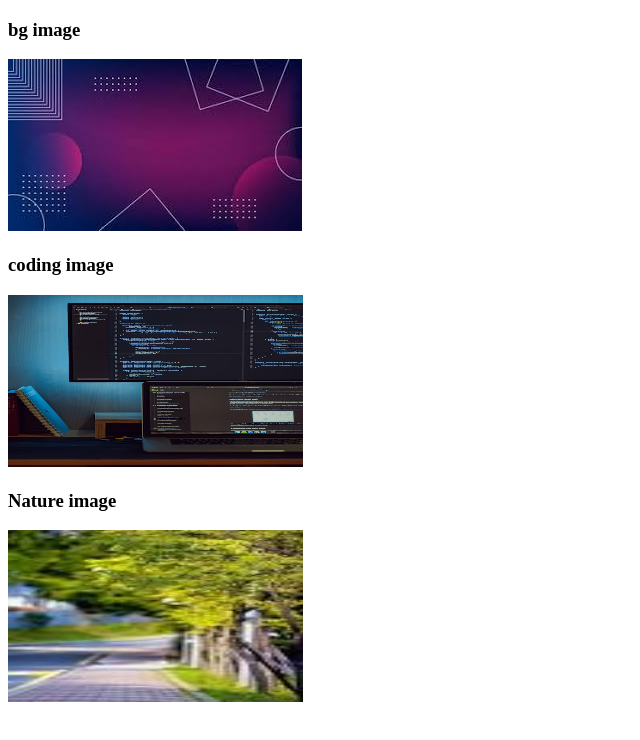
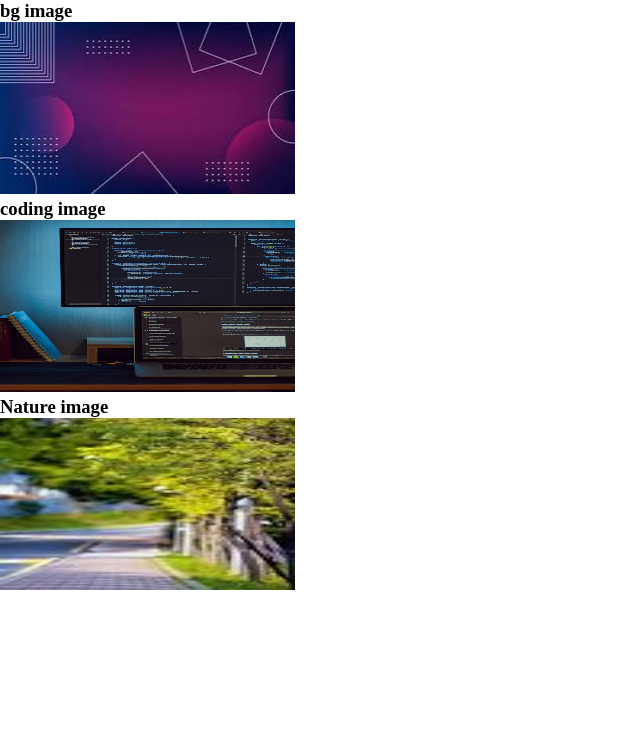
Before and after one commit to Ali-Raza-Gill/Css-Practice, a plain HTML site: page index.html in a window 1280 px wide. Shown: the whole page, without its empty margins (0-640 px from the left). Drawn offline with Linux system fonts and the light colour scheme.

Commit message:
some style changes are done in styles file

```diff
--- a/index.html
+++ b/index.html
@@ -10,8 +10,8 @@
     <h3>bg image</h3>
     <img src="./bg.jfif" alt="bg img">
     <h3>coding image</h3>
-    <img src="./coding img.avif" alt="coding image" width="295" height="172">
+    <img src="./coding img.avif" alt="coding image"  >
     <h3>Nature image</h3>
-    <img src="./download.jfif" alt="nature" width="295" height="172">
+    <img src="./download.jfif" alt="nature"  >
 </body>
 </html>
--- a/style.css
+++ b/style.css
@@ -0,0 +1,9 @@
+*{
+    margin: 0;
+
+}
+
+img{
+    width: 295px;
+    height: 172px;
+}
```
